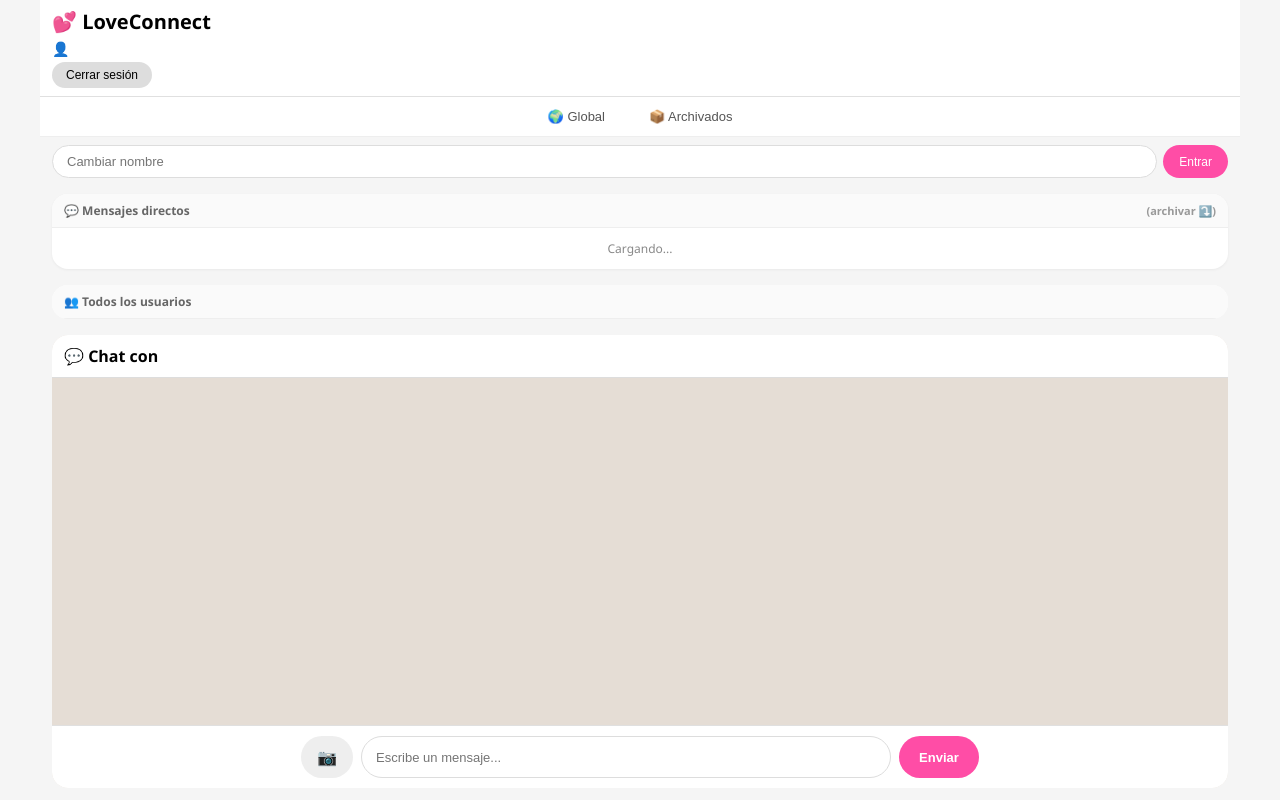
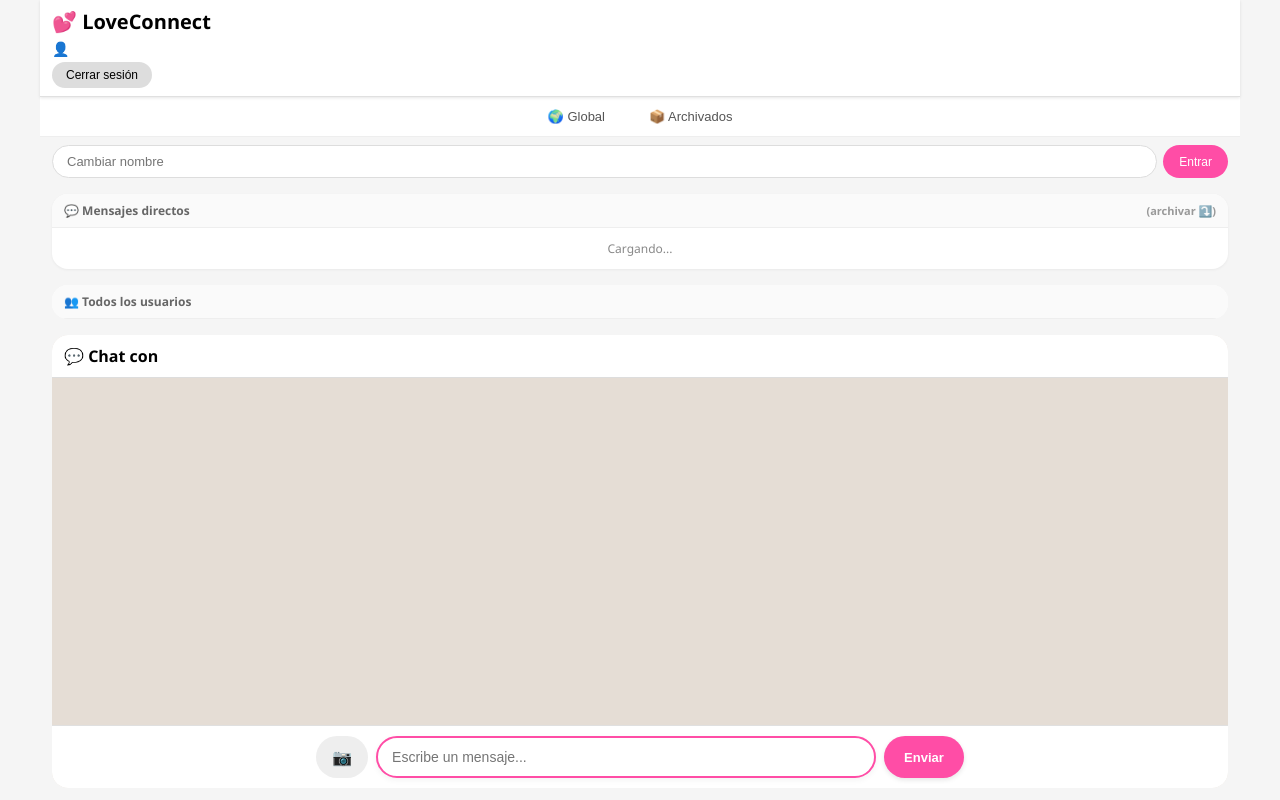
Before and after one commit to Silver6819/loveconnect-backend, a Python web app: template templates/index.html in a window 1280 px wide. Run offline with Jinja, Linux system fonts and the light colour scheme; the template is opened without the code that fills it, so the values that code supplies are empty.

Commit message:
index.html

```diff
--- a/templates/index.html
+++ b/templates/index.html
@@ -1,13 +1,13 @@
 <!DOCTYPE html>
 <html lang="es">
-
 <head>
 <meta charset="UTF-8">
 <meta name="viewport" content="width=device-width, initial-scale=1.0, user-scalable=yes">
 <title>LoveConnect 💕</title>
-
 <style>
-
+* {
+    box-sizing: border-box;
+}
 body {
     font-family: 'Segoe UI', Arial, sans-serif;
     margin: 0;
@@ -18,8 +18,6 @@ body {
     flex-direction: column;
     overflow: hidden;
 }
-
-/* Contenedor principal ocupa toda la pantalla */
 .app-container {
     display: flex;
     flex-direction: column;
@@ -29,37 +27,38 @@ body {
     width: 100%;
     background: #f5f5f5;
 }
-
-/* Header superior compacto */
+/* Header fijo como WhatsApp */
 .main-header {
+    position: sticky;
+    top: 0;
+    background: white;
+    z-index: 20;
+    box-shadow: 0 1px 3px rgba(0,0,0,0.1);
     padding: 8px 12px;
-    background: white;
     border-bottom: 1px solid #e0e0e0;
     flex-shrink: 0;
 }
-
 .main-header h1 {
     font-size: 20px;
     margin: 0 0 4px 0;
 }
-
 .main-header h3 {
     font-size: 14px;
     margin: 4px 0;
     color: #555;
 }
-
-/* Barra de navegación */
 .barra-pro {
+    position: sticky;
+    top: 64px; /* altura del main-header */
+    background: white;
+    z-index: 19;
+    border-bottom: 1px solid #eee;
     display: flex;
     justify-content: center;
     gap: 12px;
-    background: #ffffff;
     padding: 6px 10px;
-    border-bottom: 1px solid #eee;
     flex-shrink: 0;
 }
-
 .btn-barra {
     background: none;
     border: none;
@@ -73,17 +72,13 @@ body {
     border-radius: 20px;
     transition: all 0.2s;
 }
-
 .btn-barra:hover {
     background: #f0f0f0;
 }
-
 .btn-barra.activo {
     background: #ff4da6;
     color: white;
 }
-
-/* Sección de lista de conversaciones (más compacta) */
 .conversations-section {
     flex-shrink: 0;
     margin: 8px 12px;
@@ -92,7 +87,6 @@ body {
     overflow: hidden;
     box-shadow: 0 1px 3px rgba(0,0,0,0.05);
 }
-
 .titulo-seccion {
     font-size: 12px;
     font-weight: bold;
@@ -104,43 +98,34 @@ body {
     justify-content: space-between;
     align-items: center;
 }
-
 /* Lista de mensajes directos - TAMAÑO REDUCIDO */
 .chats-directos {
-    max-height: 140px;  /* Antes 180px - ahora más pequeña */
+    max-height: 140px;
     overflow-y: auto;
 }
-
-/* Lista de archivados (inicialmente oculta) */
 .archivados-list {
     max-height: 140px;
     overflow-y: auto;
     display: none;
 }
-
 .usuario-item {
-    padding: 6px 12px;  /* Más compacto */
+    padding: 6px 12px;
     border-bottom: 1px solid #f0f0f0;
     cursor: pointer;
-    transition: background 0.1s;
     display: flex;
     justify-content: space-between;
     align-items: center;
 }
-
 .usuario-item:hover {
     background: #f9f9f9;
 }
-
 .chat-info {
     flex: 1;
 }
-
 .chat-info .nombre {
     font-weight: bold;
     font-size: 13px;
 }
-
 .chat-info .ultimo-mensaje {
     font-size: 11px;
     color: #888;
@@ -150,7 +135,6 @@ body {
     text-overflow: ellipsis;
     max-width: 200px;
 }
-
 .btn-archivar {
     background: none;
     border: none;
@@ -161,13 +145,10 @@ body {
     border-radius: 20px;
     opacity: 0.6;
 }
-
 .btn-archivar:hover {
     opacity: 1;
     background: #eee;
 }
-
-/* Lista de todos los usuarios */
 .todos-usuarios {
     margin: 8px 12px;
     background: white;
@@ -176,19 +157,15 @@ body {
     max-height: 200px;
     flex-shrink: 0;
 }
-
 .usuario-item-todos {
     padding: 8px 12px;
     border-bottom: 1px solid #f0f0f0;
     cursor: pointer;
 }
-
 .usuario-item-todos .nombre {
     font-weight: bold;
     font-size: 13px;
 }
-
-/* Área del chat activo: ocupa el espacio restante */
 .chat-activo {
     flex: 1;
     display: flex;
@@ -197,22 +174,18 @@ body {
     margin: 8px 12px 12px 12px;
     border-radius: 16px;
     overflow: hidden;
-    min-height: 0; /* Importante para flex */
+    min-height: 0;
 }
-
 .chat-header {
     background: white;
     padding: 10px 12px;
     border-bottom: 1px solid #ddd;
     flex-shrink: 0;
 }
-
 .chat-header h3 {
     margin: 0;
     font-size: 16px;
 }
-
-/* Caja de mensajes con scroll */
 .chat-box {
     flex: 1;
     overflow-y: auto;
@@ -221,8 +194,6 @@ body {
     flex-direction: column;
     gap: 4px;
 }
-
-/* Burbujas de mensaje */
 .mensaje {
     max-width: 75%;
     padding: 8px 12px;
@@ -231,27 +202,23 @@ body {
     font-size: 13px;
     line-height: 1.4;
 }
-
 .mio {
     background-color: #dcf8c6;
     align-self: flex-end;
     border-bottom-right-radius: 4px;
 }
-
 .otro {
     background-color: #ffffff;
     align-self: flex-start;
     border-bottom-left-radius: 4px;
 }
-
 .mensaje strong {
     font-size: 11px;
     color: #075e54;
     display: block;
     margin-bottom: 3px;
 }
-
-/* Área de entrada de mensaje: más compacta y centrada */
+/* INPUT MÁS VISIBLE */
 .input-group {
     display: flex;
     gap: 8px;
@@ -261,23 +228,22 @@ body {
     flex-shrink: 0;
     justify-content: center;
 }
-
-/* BARRA DE MENSAJE MÁS CORTA: ancho máximo y centrada */
 .input-chat {
     flex: 1;
-    max-width: 500px;  /* Acortado */
+    max-width: 500px;
     padding: 10px 14px;
-    border: 1px solid #ddd;
+    border: 2px solid #ff4da6;
     border-radius: 25px;
-    font-size: 13px;
+    font-size: 14px;
     outline: none;
-    transition: border 0.2s;
+    background: white;
+    box-shadow: 0 2px 6px rgba(0,0,0,0.05);
+    transition: all 0.2s;
 }
-
 .input-chat:focus {
     border-color: #ff4da6;
+    box-shadow: 0 0 0 3px rgba(255,77,166,0.2);
 }
-
 .btn-enviar {
     padding: 10px 20px;
     background: #ff4da6;
@@ -287,9 +253,9 @@ body {
     font-size: 13px;
     cursor: pointer;
     font-weight: bold;
+    box-shadow: 0 2px 5px rgba(0,0,0,0.1);
     white-space: nowrap;
 }
-
 .btn-imagen {
     background: #eee;
     border: none;
@@ -298,12 +264,9 @@ body {
     font-size: 16px;
     cursor: pointer;
 }
-
 #input-imagen {
     display: none;
 }
-
-/* Botón cerrar sesión */
 .logout-btn {
     padding: 6px 14px;
     border-radius: 20px;
@@ -312,8 +275,6 @@ body {
     font-size: 12px;
     cursor: pointer;
 }
-
-/* Debug box */
 #debug-box {
     position: fixed;
     bottom: 10px;
@@ -328,18 +289,14 @@ body {
     z-index: 9999;
     font-family: monospace;
 }
-
 #debug-box.error-activo {
     display: block;
 }
-
 hr {
     display: none;
 }
-
 </style>
 </head>
-
 <body>
 <div class="app-container">
     <div class="main-header">
@@ -348,19 +305,16 @@ hr {
         <a href="/logout"><button class="logout-btn">Cerrar sesión</button></a>
     </div>
 
-    <!-- Barra de navegación (ahora con pestaña Archivados) -->
     <div class="barra-pro">
         <button class="btn-barra" id="btn-global" onclick="window.location.href='/global'">🌍 Global</button>
         <button class="btn-barra" id="btn-archivados-tab">📦 Archivados</button>
     </div>
 
-    <!-- Formulario cambiar nombre -->
     <form action="/set_usuario" method="post" style="display: flex; gap: 6px; margin: 8px 12px; flex-shrink: 0;">
         <input type="text" name="usuario" placeholder="Cambiar nombre" required style="flex:1; padding:8px 14px; border-radius:20px; border:1px solid #ddd; font-size:13px;">
         <button type="submit" style="padding:8px 16px; border-radius:20px; border:none; background:#ff4da6; color:white; font-size:12px;">Entrar</button>
     </form>
 
-    <!-- SECCIÓN DE CONVERSACIONES (Mensajes directos + Archivados) -->
     <div class="conversations-section">
         <div class="titulo-seccion">
             💬 Mensajes directos
@@ -369,14 +323,9 @@ hr {
         <div id="chats-directos" class="chats-directos">
             <div style="padding:12px; color:#888; text-align:center; font-size:12px;">Cargando...</div>
         </div>
-
-        <!-- Lista de archivados (oculta inicialmente) -->
-        <div id="archivados-list" class="archivados-list">
-            <!-- se llena con JS -->
-        </div>
+        <div id="archivados-list" class="archivados-list"></div>
     </div>
 
-    <!-- TODOS LOS USUARIOS -->
     <div class="todos-usuarios">
         <div class="titulo-seccion">👥 Todos los usuarios</div>
         <div id="lista-usuarios">
@@ -391,7 +340,6 @@ hr {
     </div>
 
     {% if chat_con is not none %}
-    <!-- CHAT ACTIVO -->
     <div class="chat-activo">
         <div class="chat-header">
             <h3>
@@ -406,18 +354,14 @@ hr {
             {% for m in mensajes %}
             <div class="mensaje {% if m.emisor == usuario_actual %}mio{% else %}otro{% endif %}">
                 {% if "[FOTO]" in m.mensaje %}
-                <strong>{{ m.emisor }}:</strong>
-                <br>
+                <strong>{{ m.emisor }}:</strong><br>
                 <img src="{{ m.mensaje.replace('[FOTO]', '') }}" style="max-width:120px; border-radius:10px;" onerror="this.src='https://via.placeholder.com/120?text=Imagen'">
                 {% else %}
-                <strong>{{ m.emisor }}:</strong>
-                {{ m.mensaje }}
+                <strong>{{ m.emisor }}:</strong> {{ m.mensaje }}
                 {% endif %}
             </div>
             {% endfor %}
         </div>
-
-        <!-- Grupo de inputs más compacto -->
         <div class="input-group">
             <label for="input-imagen" class="btn-imagen" title="Enviar imagen">📷</label>
             <input type="file" id="input-imagen" accept="image/*">
@@ -435,7 +379,6 @@ document.addEventListener("DOMContentLoaded", () => {
     let chatCon = {{ chat_con | tojson | safe }};
     let usuarioActual = {{ usuario_actual | tojson | safe }};
 
-    // Elementos
     const chatBox = document.getElementById("chat-box");
     const inputMensaje = document.getElementById("mensaje");
     const inputImagen = document.getElementById("input-imagen");
@@ -445,36 +388,24 @@ document.addEventListener("DOMContentLoaded", () => {
     const archivadosDiv = document.getElementById("archivados-list");
     const btnArchivadosTab = document.getElementById("btn-archivados-tab");
 
-    // ========== ARCHIVADO EN LOCALSTORAGE ==========
+    // Archivado en localStorage
     let archivedChats = JSON.parse(localStorage.getItem("archivedChats") || "[]");
-
-    function saveArchived() {
-        localStorage.setItem("archivedChats", JSON.stringify(archivedChats));
-    }
-
-    function isArchived(chatUser) {
-        return archivedChats.includes(chatUser);
-    }
-
+    function saveArchived() { localStorage.setItem("archivedChats", JSON.stringify(archivedChats)); }
+    function isArchived(chatUser) { return archivedChats.includes(chatUser); }
     function archiveChat(chatUser) {
         if (!isArchived(chatUser)) {
             archivedChats.push(chatUser);
             saveArchived();
-            // Si el chat archivado está abierto actualmente, salimos del chat
-            if (chatCon === chatUser) {
-                window.location.href = "/";
-            }
-            cargarChatsDirectos(); // refrescar listas
+            if (chatCon === chatUser) window.location.href = "/";
+            cargarChatsDirectos();
         }
     }
-
     function unarchiveChat(chatUser) {
         archivedChats = archivedChats.filter(c => c !== chatUser);
         saveArchived();
         cargarChatsDirectos();
     }
 
-    // Mostrar/ocultar archivados
     let showingArchived = false;
     if (btnArchivadosTab) {
         btnArchivadosTab.addEventListener("click", () => {
@@ -493,20 +424,18 @@ document.addEventListener("DOMContentLoaded", () => {
         });
     }
 
-    // Función para cargar lista de mensajes directos (excluyendo archivados)
     function cargarChatsDirectos() {
         if (!chatsDirectosDiv) return;
         fetch("/mis_chats")
         .then(r => r.json())
         .then(data => {
             if (!data.chats) data.chats = [];
-            // Filtrar los archivados
-            let chatsNoArchivados = data.chats.filter(chat => !isArchived(chat.usuario));
-            if (chatsNoArchivados.length === 0) {
+            let noArchivados = data.chats.filter(chat => !isArchived(chat.usuario));
+            if (noArchivados.length === 0) {
                 chatsDirectosDiv.innerHTML = '<div style="padding:12px; color:#888; text-align:center; font-size:12px;">📭 Sin conversaciones activas</div>';
                 return;
             }
-            chatsDirectosDiv.innerHTML = chatsNoArchivados.map(chat => `
+            chatsDirectosDiv.innerHTML = noArchivados.map(chat => `
                 <div class="usuario-item" data-user="${escapeHtml(chat.usuario)}">
                     <div class="chat-info" onclick="window.location.href='/chat/${encodeURIComponent(chat.usuario)}'">
                         <div class="nombre">💬 ${escapeHtml(chat.usuario)}</div>
@@ -515,7 +444,6 @@ document.addEventListener("DOMContentLoaded", () => {
                     <button class="btn-archivar" data-user="${escapeHtml(chat.usuario)}" title="Archivar">📥</button>
                 </div>
             `).join("");
-            // Eventos de archivar
             document.querySelectorAll('.btn-archivar').forEach(btn => {
                 btn.addEventListener('click', (e) => {
                     e.stopPropagation();
@@ -527,19 +455,18 @@ document.addEventListener("DOMContentLoaded", () => {
         .catch(err => console.error("Error:", err));
     }
 
-    // Cargar archivados
     function cargarArchivados() {
         if (!archivadosDiv) return;
         fetch("/mis_chats")
         .then(r => r.json())
         .then(data => {
             if (!data.chats) data.chats = [];
-            let chatsArchivados = data.chats.filter(chat => isArchived(chat.usuario));
-            if (chatsArchivados.length === 0) {
+            let archivados = data.chats.filter(chat => isArchived(chat.usuario));
+            if (archivados.length === 0) {
                 archivadosDiv.innerHTML = '<div style="padding:12px; color:#888; text-align:center; font-size:12px;">📦 No hay conversaciones archivadas</div>';
                 return;
             }
-            archivadosDiv.innerHTML = chatsArchivados.map(chat => `
+            archivadosDiv.innerHTML = archivados.map(chat => `
                 <div class="usuario-item" data-user="${escapeHtml(chat.usuario)}">
                     <div class="chat-info" onclick="window.location.href='/chat/${encodeURIComponent(chat.usuario)}'">
                         <div class="nombre">📦 ${escapeHtml(chat.usuario)}</div>
@@ -558,7 +485,6 @@ document.addEventListener("DOMContentLoaded", () => {
         });
     }
 
-    // ========== FUNCIONES DE MENSAJES ==========
     function mostrarError(mensaje) {
         if (debugBox) {
             debugBox.classList.add("error-activo");
@@ -569,7 +495,6 @@ document.addEventListener("DOMContentLoaded", () => {
             }, 5000);
         }
     }
-
     function escapeHtml(text) {
         if (!text) return "";
         return text.replace(/[&<>]/g, function(m) {
@@ -579,7 +504,6 @@ document.addEventListener("DOMContentLoaded", () => {
             return m;
         });
     }
-
     function renderMensaje(m) {
         if (!m || !m.mensaje) return "";
         let clase = m.emisor === usuarioActual ? "mio" : "otro";
@@ -589,7 +513,6 @@ document.addEventListener("DOMContentLoaded", () => {
         }
         return `<div class="mensaje ${clase}"><strong>${escapeHtml(m.emisor)}:</strong> ${escapeHtml(m.mensaje)}</div>`;
     }
-
     function cargarMensajes() {
         if (!chatCon || !chatBox) return;
         fetch("/mensajes_privados/" + encodeURIComponent(chatCon))
@@ -604,7 +527,6 @@ document.addEventListener("DOMContentLoaded", () => {
         .catch(err => mostrarError("Error cargando: " + err.message));
     }
 
-    // Envío mensaje
     if (btnEnviar) {
         btnEnviar.addEventListener("click", () => {
             let mensaje = inputMensaje?.value.trim();
@@ -628,7 +550,6 @@ document.addEventListener("DOMContentLoaded", () => {
         });
     }
 
-    // Imagen
     if (inputImagen) {
         inputImagen.addEventListener("change", e => {
             let file = e.target.files[0];
@@ -657,7 +578,6 @@ document.addEventListener("DOMContentLoaded", () => {
         });
     }
 
-    // Enter
     if (inputMensaje) {
         inputMensaje.addEventListener("keypress", (e) => {
             if (e.key === "Enter") {
@@ -665,8 +585,7 @@ document.addEventListener("DOMContentLoaded", () => {
                 btnEnviar?.click();
             }
         });
-
-        // ========== AJUSTE AUTOMÁTICO AL TECLADO ==========
+        // Scroll automático al enfocar (teclado móvil)
         inputMensaje.addEventListener("focus", () => {
             setTimeout(() => {
                 inputMensaje.scrollIntoView({ behavior: "smooth", block: "center" });
@@ -674,7 +593,7 @@ document.addEventListener("DOMContentLoaded", () => {
         });
     }
 
-    // Eventos para hacer clic en todos los usuarios
+    // Click en todos los usuarios
     document.querySelectorAll("#lista-usuarios .usuario-item-todos").forEach(el => {
         el.addEventListener("click", () => {
             let user = el.getAttribute("data-usuario");
@@ -689,6 +608,23 @@ document.addEventListener("DOMContentLoaded", () => {
     cargarChatsDirectos();
     setInterval(cargarChatsDirectos, 5000);
 });
+
+// Ajuste extra para el teclado en móvil (evita que se oculte el header)
+(function() {
+    if (window.visualViewport) {
+        let originalHeight = window.innerHeight;
+        window.visualViewport.addEventListener('resize', () => {
+            const currentHeight = window.visualViewport.height;
+            const inputGroup = document.querySelector('.input-group');
+            if (currentHeight < originalHeight && inputGroup) {
+                setTimeout(() => {
+                    inputGroup.scrollIntoView({ behavior: 'smooth', block: 'nearest' });
+                }, 100);
+            }
+            originalHeight = currentHeight;
+        });
+    }
+})();
 </script>
 </body>
 </html>
```
